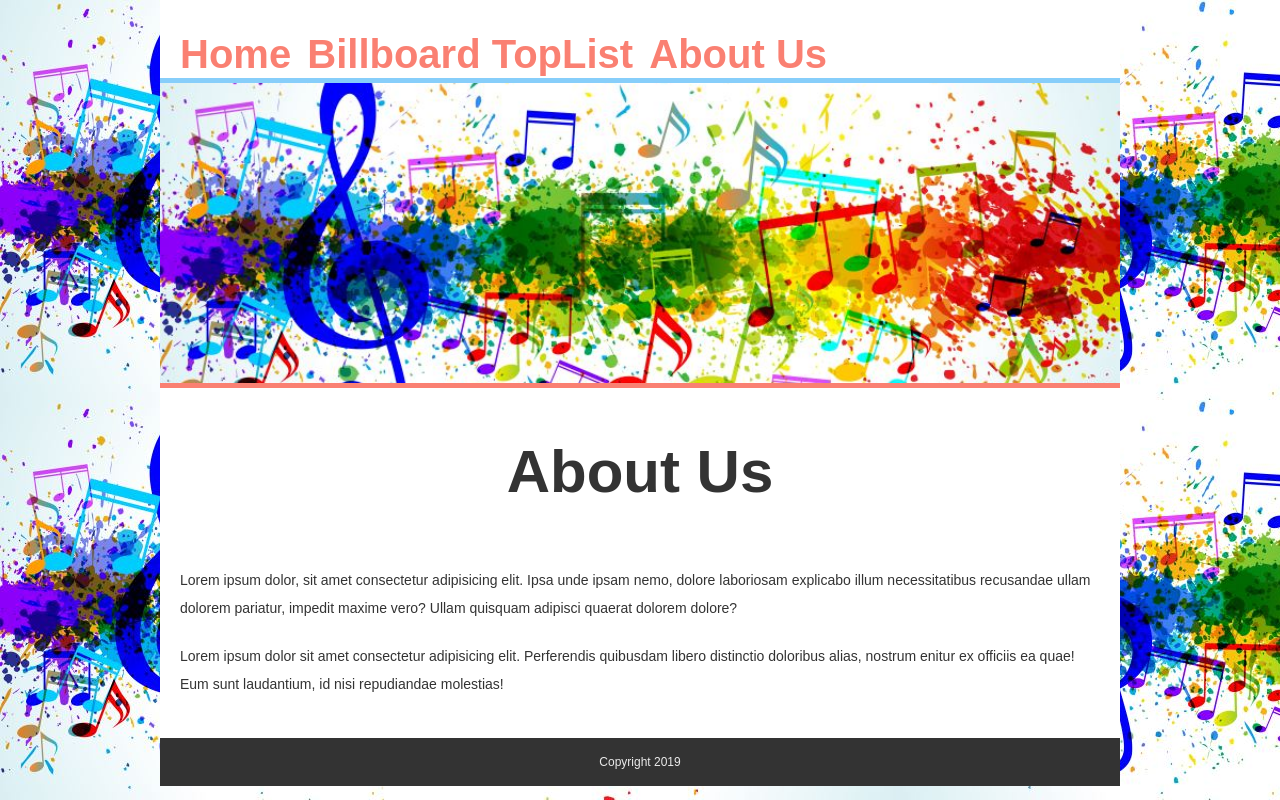
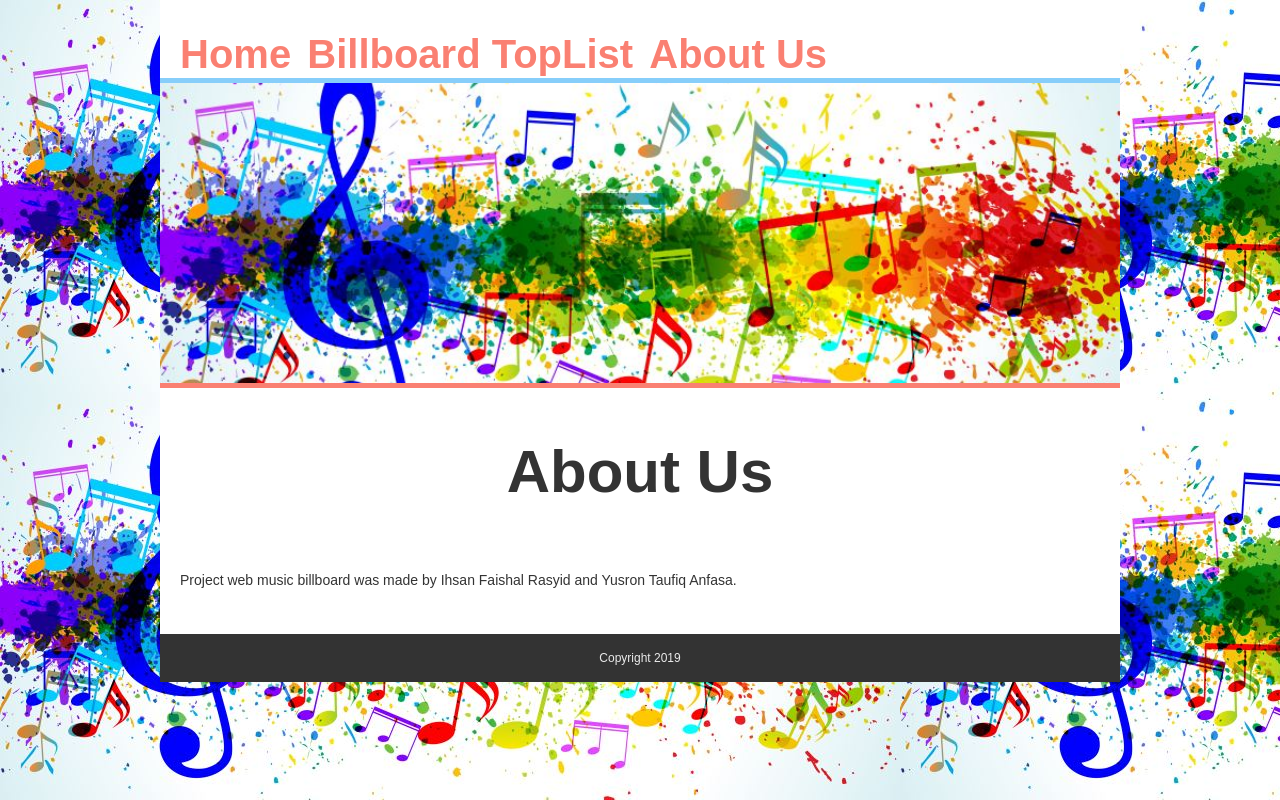
Before and after one commit to Lorddeepwhite/API-Teknologi-Sistem-Terintegrasi, a PHP site: page /about.php in a window 1280 px wide. Run offline with PHP 8.4, Linux system fonts and the light colour scheme.

Commit message:
edit about

```diff
--- a/about.php
+++ b/about.php
@@ -22,9 +22,7 @@
             <div class="main">
                 <h2>About Us</h2>
 
-                <p>Lorem ipsum dolor, sit amet consectetur adipisicing elit. Ipsa unde ipsam nemo, dolore laboriosam explicabo illum necessitatibus recusandae ullam dolorem pariatur, impedit maxime vero? Ullam quisquam adipisci quaerat dolorem dolore?</p>
-
-                <p>Lorem ipsum dolor sit amet consectetur adipisicing elit. Perferendis quibusdam libero distinctio doloribus alias, nostrum enitur ex officiis ea quae! Eum sunt laudantium, id nisi repudiandae molestias!</p>
+                <p>Project web music billboard was made by Ihsan Faishal Rasyid and Yusron Taufiq Anfasa.</p>
             </div>
 
 
```
